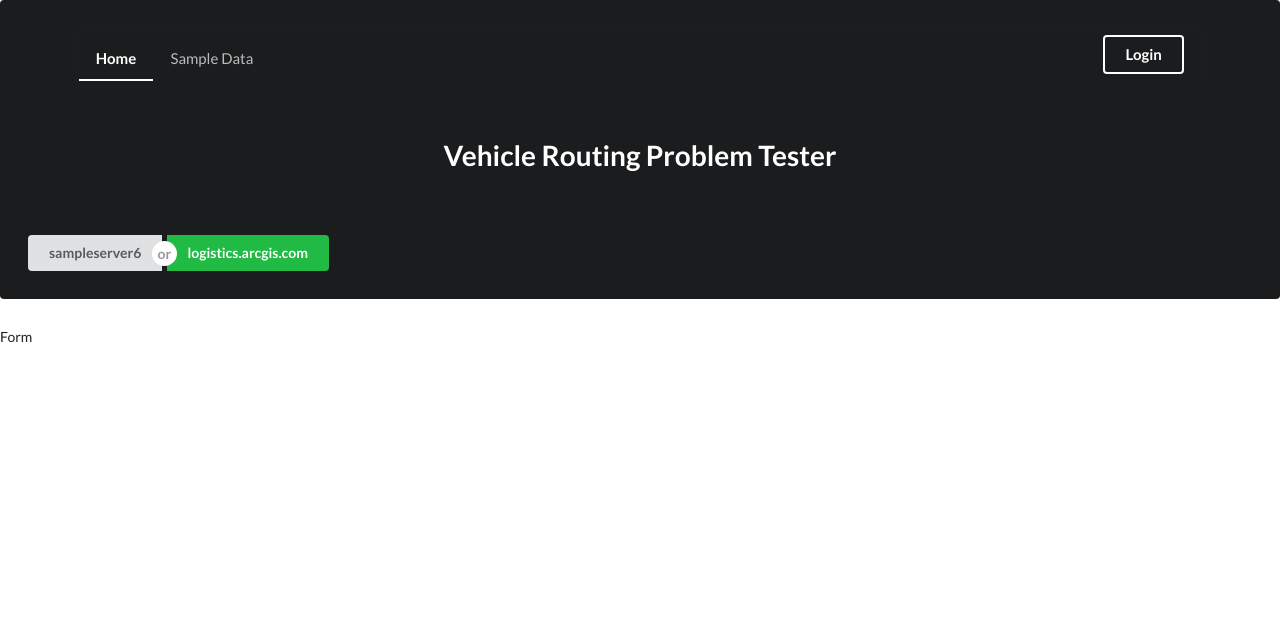
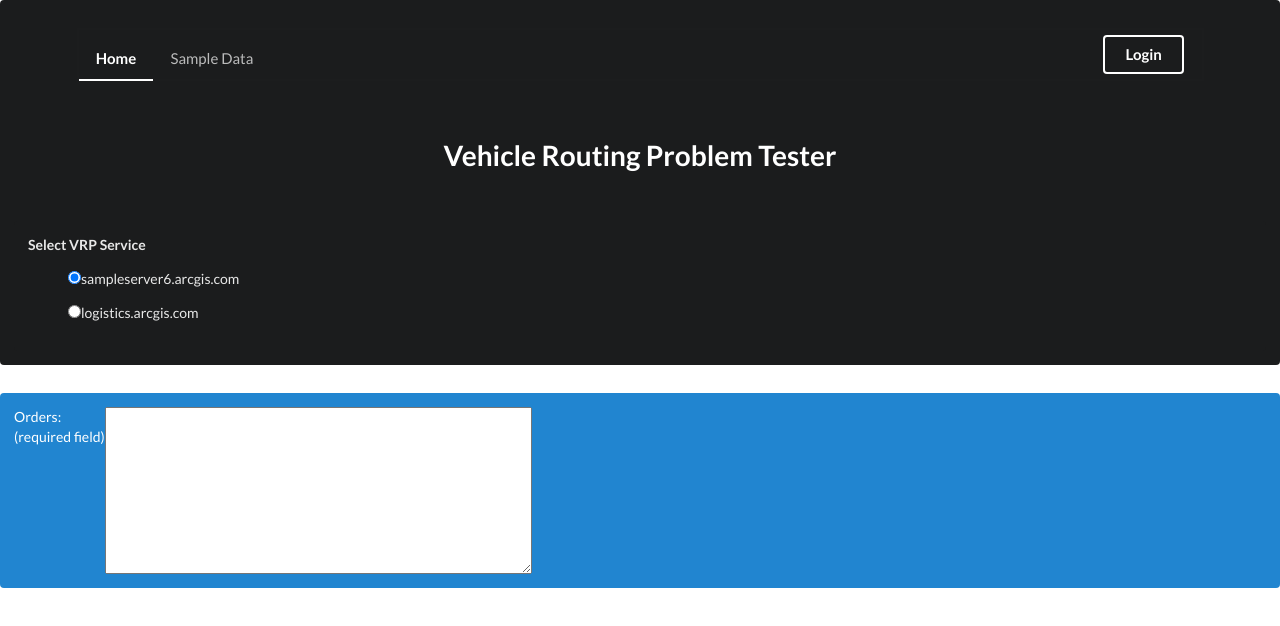
Before and after one commit to banuelosj/vrp-react-app, a React (Create React App) app: page / in a window 1280 px wide. Shown: the top 626 px of the page. Built offline with nearby package versions, Linux system fonts and the light colour scheme.

Commit message:
Added RadioButton and TextArea

```diff
--- a/package.json
+++ b/package.json
@@ -8,7 +8,8 @@
     "@testing-library/user-event": "^7.2.1",
     "react": "^16.12.0",
     "react-dom": "^16.12.0",
-    "react-scripts": "3.3.0"
+    "react-scripts": "3.3.0",
+    "reactstrap": "^8.2.0"
   },
   "scripts": {
     "start": "react-scripts start",
--- a/src/components/App.js
+++ b/src/components/App.js
@@ -1,9 +1,18 @@
 import React from 'react';
 import Menu from './Menu';
-import VRPServiceButton from './VRPServiceButton';
+import RadioButtons from './RadioButtons';
+import FormComponent from './FormComponent';
 
 class App extends React.Component {
-    state = {logisticsSelected: false};
+    state = {service: 'sample'};
+
+    onRadioChange = (e) => {
+        this.setState({
+            service: e.target.value
+        }, ()=>{
+            console.log(this.state.service);
+        });
+    }
 
     render() {
         return (
@@ -19,10 +28,13 @@ class App extends React.Component {
                             </h1>
                         </div>
                     </div>
-                    <VRPServiceButton />
+                    <RadioButtons
+                        service={this.state.service}
+                        onChange={this.onRadioChange}
+                    />
                 </div>
                 <div className="ui vertical stripe segment">
-                    Form
+                    <FormComponent />
                 </div>
             </div>
         );
--- /dev/null
+++ b/src/components/FormComponent.js
@@ -0,0 +1,12 @@
+import React from 'react';
+import TextAreaLarge from './TextAreaLarge';
+
+const FormComponent = () => {
+    return (
+        <div>
+            <TextAreaLarge id="orders" label="Orders:"/>
+        </div>
+    );
+}
+
+export default FormComponent;
--- /dev/null
+++ b/src/components/RadioButtons.js
@@ -0,0 +1,33 @@
+import React from 'react';
+
+const RadioButtons = (props) => {
+    return (
+        <div className="ui inverted segment">
+            <strong>Select VRP Service</strong>
+            <ul>
+                <label>
+                    <input
+                        type="radio"
+                        value="sample"
+                        checked={props.service === "sample"}
+                        onChange={props.onChange}
+                    />
+                    <span>sampleserver6.arcgis.com</span>
+                </label>
+            </ul>
+            <ul>
+                <label>
+                    <input
+                        type="radio"
+                        value="logistics"
+                        checked={props.service === "logistics"}
+                        onChange={props.onChange}
+                    />
+                    <span>logistics.arcgis.com</span>
+                </label>
+            </ul>
+        </div>
+    );
+}
+
+export default RadioButtons;
--- /dev/null
+++ b/src/components/TextAreaLarge.js
@@ -0,0 +1,21 @@
+import React from 'react';
+
+const TextAreaLarge = (props) => {
+    const id = props.id;
+    const label = props.label;
+
+    return (
+        <div className="ui inverted segment" style={{backgroundColor: '#2185D0'}}>
+            <div className="ui inverted transparent input">
+                <label htmlFor={id}>{label}
+                  <br />
+                  <p>(required field)</p>
+                </label>
+                <textarea id={id} name={id} rows="10" cols="50">{}</textarea>
+            </div>
+        </div>
+
+    );
+}
+
+export default TextAreaLarge;
--- a/src/components/VRPServiceButton.js
+++ b/src/components/VRPServiceButton.js
@@ -1,12 +1,12 @@
 import React from 'react';
 
-const VRPServiceButton = (props) => {
+const VRPServiceButton = () => {
     return (
         <div className="ui inverted segment">
             <div class="ui buttons">
-                <button class="ui button">sampleserver6</button>
+                <button class="ui positive button">sampleserver6</button>
                 <div class="or"></div>
-                <button class="ui positive button">logistics.arcgis.com</button>
+                <button class="ui button">logistics.arcgis.com</button>
             </div>
         </div>
     );
```
Also changed, not shown: 1 other file (tests, documents, lock files or other folders).
